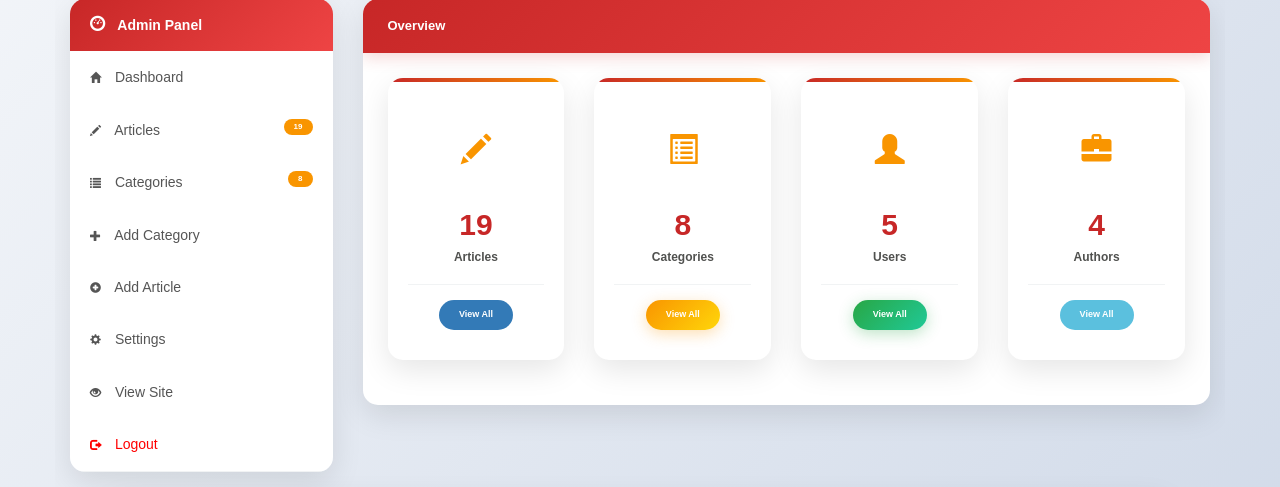
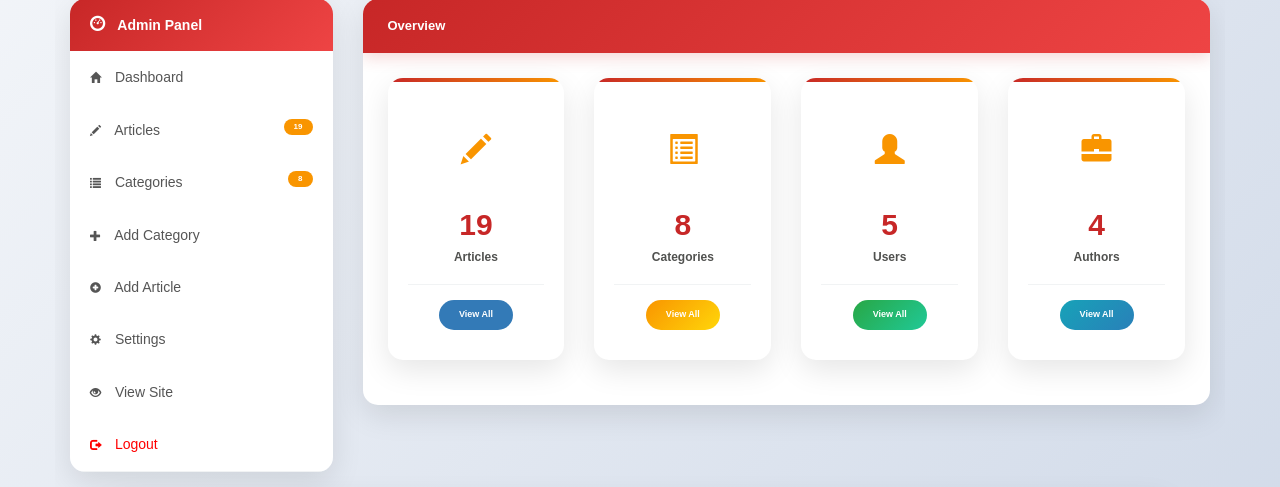
Before and after one commit to Mesayaaa/NewsPortal, a PHP site: page /admin/index.php in a window 1280 px wide. Shown: the part 211-698 px from the top of the page. Run offline with PHP 8.4, Linux system fonts and the light colour scheme; a user stored in the database is signed in; data comes from the database, SQL or seed files in the repository; some libraries are stand-ins or nearby versions.

Commit message:
`Added new .btn-info class with hover effects and updated adjacent styles`

```diff
--- a/assets/css/admin/style.css
+++ b/assets/css/admin/style.css
@@ -1157,6 +1157,17 @@ input[type="file"]:hover {
   font-family: var(--ff-nunito);
 }
 
+.btn-info {
+  background: linear-gradient(135deg, #17a2b8, #2980b9);
+  color: #fff;
+}
+
+.btn-info:hover {
+  transform: translateY(-2px);
+  box-shadow: 0 8px 25px rgba(23, 162, 184, 0.4);
+  color: #fff;
+}
+
 .btn-primary:hover {
   transform: translateY(-2px);
   box-shadow: 0 8px 25px rgba(51, 122, 183);
@@ -1164,7 +1175,6 @@ input[type="file"]:hover {
 
 .btn-success {
   background: linear-gradient(135deg, #28a745, #20c997);
-  box-shadow: 0 4px 15px rgba(40, 167, 69, 0.3);
 }
 
 .btn-success:hover {
@@ -1174,7 +1184,6 @@ input[type="file"]:hover {
 
 .btn-warning {
   background: linear-gradient(135deg, var(--secondary-color), #ffd60a);
-  box-shadow: 0 4px 15px rgba(249, 149, 0, 0.3);
   color: white;
 }
 
```
